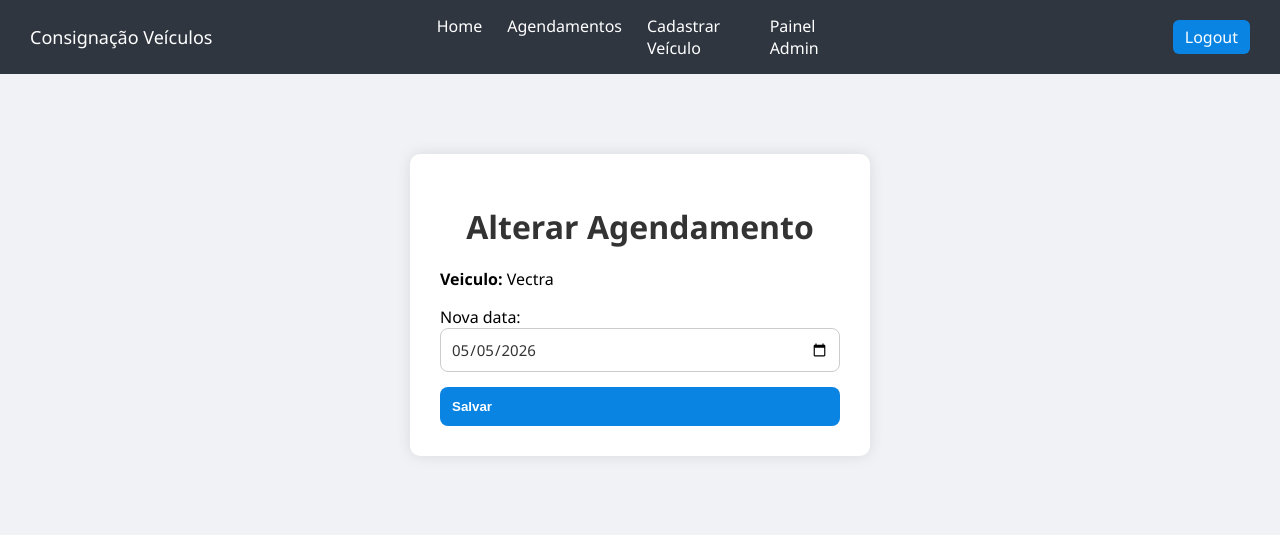
After one commit to HiagoRayuan/PI_Site_de_Consignacao_de_Veiculos, a Flask app: page /agendamentos/editar/1 in a window 1280 px wide. The commit adds this page. Shown: the top 535 px of the page. Run offline with Flask 3, Linux system fonts and the light colour scheme; a user stored in the database is signed in.

Commit message:
Adicionando novos tratamentos de erro, e atualizando as páginas HTML

```diff
--- a/app.py
+++ b/app.py
@@ -2,6 +2,7 @@ from flask import Flask, render_template, request, redirect, session, flash
 from models import db, Veiculo, Agendamento, Usuario, Foto
 from datetime import datetime
 from werkzeug.security import generate_password_hash, check_password_hash
+import uuid
 
 app = Flask(__name__)
 app.secret_key = '123456'
@@ -15,7 +16,6 @@ with app.app_context():
     db.create_all()
 
     admin = Usuario.query.filter_by(email='admin@email.com').first()
-
     if not admin:
         admin = Usuario(
             nome='Administrador',
@@ -52,7 +52,6 @@ def registro():
         email = request.form['email']
         telefone = request.form['telefone']
         senha = request.form['senha']
-        senha_hash = generate_password_hash(senha)
         confirmar_senha = request.form['confirmar_senha']
 
         #Validação
@@ -130,12 +129,24 @@ def excluir_veiculo(id):
     if not session.get('is_admin'):
         return redirect('/')
 
-    veiculo = Veiculo.query.get(id)
+    veiculo = db.session.get(Veiculo, id)
 
     db.session.delete(veiculo)
     db.session.commit()
 
     return redirect('/admin/veiculos')
+
+@app.route('/admin/agendamentos/excluir/<int:id>', methods=['POST'])
+def admin_excluir_agendamento(id):
+    if not session.get('is_admin'):
+        return redirect('/')
+
+    agendamento = db.session.get(Agendamento, id)
+    db.session.delete(agendamento)
+    db.session.commit()
+
+    flash('Agendamento excluído com sucesso!', 'sucesso')
+    return redirect('/agendamentos')
 
 @app.route('/cadastrar', methods=['GET', 'POST'])
 def cadastrar():
@@ -149,7 +160,8 @@ def cadastrar():
         preco = request.form['preco']
 
         imagem_principal = request.files['imagem']
-        caminho_principal = f"static/uploads/{imagem_principal.filename}"
+        nome_principal = f"{uuid.uuid4()}_{imagem_principal.filename}"
+        caminho_principal = f"static/uploads/{nome_principal}"
         imagem_principal.save(caminho_principal)
 
         novo = Veiculo(
@@ -167,7 +179,6 @@ def cadastrar():
 
         for img in imagens:
             if img.filename != "":
-                import uuid
                 nome_arquivo = f"{uuid.uuid4()}_{img.filename}"
                 caminho = f"static/uploads/{nome_arquivo}"
                 img.save(caminho)
@@ -193,7 +204,18 @@ def veiculo(id):
     veiculo = Veiculo.query.get(id)
 
     if request.method == 'POST':
-        data = datetime.strptime(request.form['data'], '%Y-%m-%d')
+
+        # Verifica se já existe um agendamento para este usuário e veículo
+        agendamento_existente = Agendamento.query.filter_by(
+            usuario_id=session['usuario_id'],
+            veiculo_id=id
+        ).first()
+
+        if agendamento_existente:
+            flash('Você já possui uma visita agendada para este veículo!', 'erro')
+            return redirect(f'/veiculo/{id}')
+
+        data = request.form['data']
 
         agendamento = Agendamento(
             usuario_id=session['usuario_id'],
@@ -204,9 +226,48 @@ def veiculo(id):
         db.session.add(agendamento)
         db.session.commit()
 
+        flash('Agendamento realizado com sucesso!', 'sucesso')
         return redirect('/')
 
     return render_template('veiculo.html', veiculo=veiculo)
+
+@app.route('/agendamentos/excluir/<int:id>', methods=['POST'])
+def excluir_agendamento(id):
+    if not session.get('usuario_id'):
+        return redirect('/login')
+
+    agendamento = db.session.get(Agendamento, id)
+    # Verifica se o agendamento pertence ao usuário ou se é admin
+    if agendamento.usuario_id != session['usuario_id'] and not session.get('is_admin'):
+        flash('Acesso negado!', 'erro')
+        return redirect('/agendamentos')
+
+    db.session.delete(agendamento)
+    db.session.commit()
+
+    flash('Agendamento excluído com sucesso!', 'sucesso')
+    return redirect('/agendamentos')
+
+@app.route('/agendamentos/editar/<int:id>', methods=['GET', 'POST'])
+def editar_agendamento(id):
+    if not session.get('usuario_id'):
+        return redirect('/login')
+
+    agendamento = db.session.get(Agendamento, id)
+
+    # Verifica se o agendamento pertence ao usuário
+    if agendamento.usuario_id != session['usuario_id']:
+        flash('Acesso negado!', 'erro')
+        return redirect('/agendamentos')
+
+    if request.method == 'POST':
+        agendamento.data = request.form['data']
+        db.session.commit()
+
+        flash('Agendamento atualizado com sucesso!', 'sucesso')
+        return redirect('/agendamentos')
+
+    return render_template('editar_agendamentos.html', agendamento=agendamento)
 
 
 @app.route('/agendamentos')
--- a/models.py
+++ b/models.py
@@ -16,20 +16,18 @@ class Veiculo(db.Model):
     descricao = db.Column(db.Text)
     preco = db.Column(db.Float)
     imagem = db.Column(db.String(200))
+    agendamentos = db.relationship('Agendamento', backref='veiculo_ref', cascade='all, delete-orphan')
+    fotos = db.relationship('Foto', backref='veiculo_ref', cascade='all, delete-orphan')
 
 class Foto(db.Model):
     id = db.Column(db.Integer, primary_key=True)
     caminho = db.Column(db.String(200))
-
     veiculo_id = db.Column(db.Integer, db.ForeignKey('veiculo.id'))
-    veiculo = db.relationship('Veiculo', backref='fotos')
 
 class Agendamento(db.Model):
     id = db.Column(db.Integer, primary_key=True)
     data = db.Column(db.String(50))
-
     usuario_id = db.Column(db.Integer, db.ForeignKey('usuario.id'))
     veiculo_id = db.Column(db.Integer, db.ForeignKey('veiculo.id'))
-
     usuario = db.relationship('Usuario')
     veiculo = db.relationship('Veiculo')
--- a/static/css/style.css
+++ b/static/css/style.css
@@ -127,9 +127,68 @@ input[type="file"] {
     border-radius: 8px;
     cursor: pointer;
     font-weight: bold;
+    text-decoration: none;
+    display: flex;
+    text-align: center;
+    box-sizing: border-box;
+    transition: 0.2s;
 }
 .btn:hover {
     background: #74b9ff;
+}
+.btn-danger {
+    width: 100%;
+    padding: 10px;
+    background: #e74c3c;
+    color: white;
+    border: none;
+    border-radius: 8px;
+    cursor: pointer;
+    font-weight: bold;
+    transition: 0.2s;
+}
+.btn-danger:hover {
+    background: #c0392b;
+}
+.btn-secondary {
+    width: 100%;
+    padding: 10px;
+    background: white;
+    color: #0984e3;
+    border: 2px solid #0984e5;
+    border-radius: 8px;
+    cursor: pointer;
+    font-weight: bold;
+    transition: 0.2s;
+    text-decoration: none;
+    display: block;
+    text-align: center;
+    box-sizing: border-box;
+}
+.btn-secondary:hover {
+    background: #0984e3;
+    color: white;
+}
+.btn-card {
+    display: inline-block;
+    margin-top: 20px;
+    margin-right: 10px;
+    padding: 10px 20px;
+    background: #0984e3;
+    color: white;
+    border-radius: 8px;
+    text-decoration: none;
+    font-weight: bold;
+    transition: 0.2s;
+}
+.btn-card:hover {
+    background: #74b9ff;
+}
+.card-actions {
+    display: flex;
+    flex-direction: column;
+    gap: 8px;
+    margin-top: 12px;
 }
 .link {
     text-align: center;
@@ -209,3 +268,17 @@ input[type="file"] {
     flex-direction: column;
     gap: 10px;
 }
+input[type="date"] {
+    width: 100%;
+    padding: 10px;
+    border: 1px solid #ccc;
+    border-radius: 8px;
+    outline: none;
+    font-family: 'Segoe UI', Arial, sans-serif;
+    font-size: 15px;
+    color: #333;
+    background: white;
+    cursor: pointer;
+    box-sizing: border-box;
+    transition: 0.2s;
+}
--- a/templates/base.html
+++ b/templates/base.html
@@ -45,8 +45,6 @@
         {% endwith %}
         {% block content %}{% endblock %}
     </div>
-</body>
-</html>
     <script>
         document.addEventListener("DOMContentLoaded", function () {
             const telefone = document.getElementById("telefone");
@@ -87,3 +85,5 @@
             }
         }
     </script>
+</body>
+</html>
--- /dev/null
+++ b/templates/editar_agendamentos.html
@@ -0,0 +1,24 @@
+{% extends 'base.html' %}
+{% block content %}
+    <!DOCTYPE html>
+    <html lang="en">
+    <head>
+        <meta charset="UTF-8">
+        <meta name="viewport" content="width=device-width, initial-scale=1.0">
+        <title></title>
+    </head>
+    <body>
+        <div class="form-container">
+            <h1>Alterar Agendamento</h1>
+            <p><strong>Veiculo:</strong> {{ agendamento.veiculo.nome }}</p>
+            <form method="POST">
+                <div class="form-group">
+                    <label>Nova data:</label>
+                    <input type="date" name="data" value="{{ agendamento.data }}" required>
+                </div>
+                <button class="btn">Salvar</button>
+            </form>
+        </div>
+    </body>
+    </html>
+{% endblock %}
--- a/templates/index.html
+++ b/templates/index.html
@@ -5,7 +5,7 @@
         <head>
             <meta charset="UTF-8">
             <title></title>
-            <link rel="stylesheet" href"{{ url_for('static', filename='css/style.css')}}>
+            <link rel="stylesheet" href="{{ url_for('static', filename='css/style.css')}}">
         </head>
         <body>
             <h1>Veículos disponíveis</h1>
@@ -16,7 +16,9 @@
                     <div class="card-body">
                         <h3>{{ v.nome }}</h3>
                         <p class="preco"> {{ v.preco | moeda }}</p>
-                        <a href="/veiculo/{{ v.id }}">Ver detalhes</a>
+                        <div class="card-actions">
+                            <a href="/veiculo/{{ v.id }}" class="btn">Ver detalhes</a>
+                        </div>
                     </div>
                 </div>
                 {% endfor %}
--- a/templates/registro.html
+++ b/templates/registro.html
@@ -31,7 +31,7 @@
                 </div>
                 <div class="form-group senha-box">
                     <input type="password" id="confirmar_senha" name="confirmar_senha" placeholder="Confirmar senha" required>
-                    <span onclick="toggleSenha('senha')" class="eye">
+                    <span onclick="toggleSenha('confirmar_senha')" class="eye">
                         <svg viewBox="0 0 24 24" fill="none" stroke="currentColor" width="20">
                             <path d="M1 12s4-6 11-6 11 6 11 6-4 6-11 6-11-6-11-6z"/>
                             <circle cx="12" cy="12" r="3"/>
```
Also changed, not shown: templates/admin/dashboard.html (+8 -5 lines), templates/admin/veiculos.html (+16 -19 lines), templates/agendamentos.html (+20 -1 lines), instance/database.db, static/uploads/091f39ba-d004-48bf-817e-07cc1f56a4d2_download (1).jfif (added), static/uploads/1459badf-c4b5-460c-ba5c-eed2c91c2f7d_download (2).jfif (added), static/uploads/47dc50da-5332-4c82-a28d-bb2061a36dec_download.jfif (added), static/uploads/5a437179-d467-4a64-a0d0-66ea39a5b1d8_download.jfif (added), static/uploads/70d408a6-f69c-44ee-8904-b2ebe35f7cbe_download.jfif (added), static/uploads/7887e663-2eef-42d1-bd4f-337edbda8d64_download (1).jfif (added), static/uploads/cc526336-dbac-40e8-a23e-76d99dabad0c_download.jfif (added), static/uploads/e0026b1a-b367-462f-8121-3b261b624d4f_download (2).jfif (added). Lines whose indentation alone changed are shown as unchanged.
